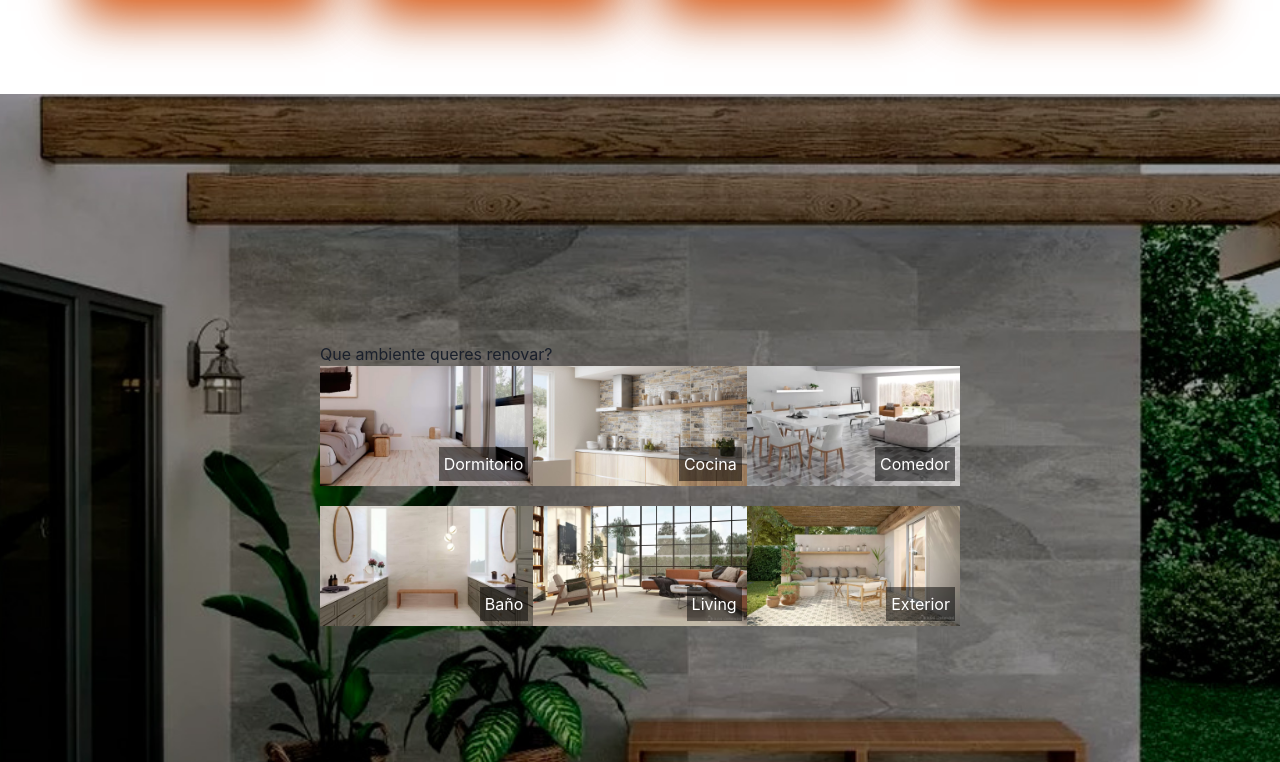
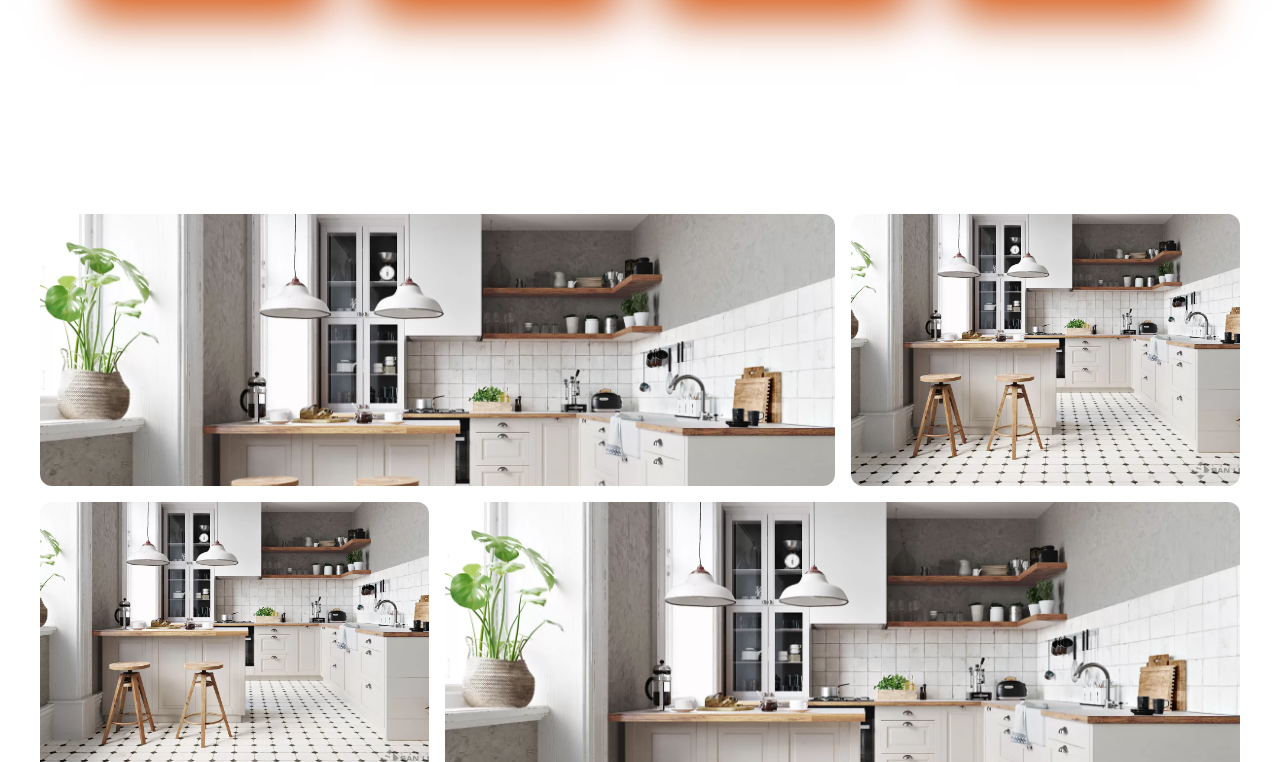
Before and after one commit to Colifaa/Cer-micas, a Next.js app: page / in a window 1280 px wide. Shown: the part 3778-4540 px from the top of the page. Built offline with nearby package versions, Linux system fonts and the light colour scheme.

Commit message:
layout-add

```diff
--- a/package.json
+++ b/package.json
@@ -19,14 +19,16 @@
     "@supabase/auth-ui-react": "^0.4.7",
     "@supabase/auth-ui-shared": "^0.1.8",
     "@supabase/supabase-js": "^2.39.3",
-    "framer-motion": "^11.0.3",
+    "clsx": "^2.1.0",
+    "framer-motion": "^11.0.6",
     "next": "13.5.6",
     "react": "^18.2.0",
     "react-dom": "^18",
     "react-icons": "^5.0.1",
     "react-router-dom": "^6.22.0",
     "react-slick": "^0.30.1",
-    "slick-carousel": "^1.8.1"
+    "slick-carousel": "^1.8.1",
+    "tailwind-merge": "^2.2.1"
   },
   "devDependencies": {
     "autoprefixer": "^10",
--- /dev/null
+++ b/src/components/Layout/Layout.jsx
@@ -0,0 +1,94 @@
+import React, { useState, useRef, useEffect } from "react";
+import  LayoutGrid  from "../ui/layout-grid";
+const SkeletonOne = () => {
+  return (
+    <div>
+      <p className="font-bold text-4xl text-white">House in the woods</p>
+      <p className="font-normal text-base text-white"></p>
+      <p className="font-normal text-base my-4 max-w-lg text-neutral-200">
+        A serene and tranquil retreat, this house in the woods offers a peaceful
+        escape from the hustle and bustle of city life.
+      </p>
+    </div>
+  );
+};
+
+const SkeletonTwo = () => {
+  return (
+    <div>
+      <p className="font-bold text-4xl text-white">House above the clouds</p>
+      <p className="font-normal text-base text-white"></p>
+      <p className="font-normal text-base my-4 max-w-lg text-neutral-200">
+        Perched high above the world, this house offers breathtaking views and a
+        unique living experience. It&apos;s a place where the sky meets home,
+        and tranquility is a way of life.
+      </p>
+    </div>
+  );
+};
+const SkeletonThree = () => {
+  return (
+    <div>
+      <p className="font-bold text-4xl text-white">Greens all over</p>
+      <p className="font-normal text-base text-white"></p>
+      <p className="font-normal text-base my-4 max-w-lg text-neutral-200">
+        A house surrounded by greenery and nature&apos;s beauty. It&apos;s the
+        perfect place to relax, unwind, and enjoy life.
+      </p>
+    </div>
+  );
+};
+const SkeletonFour = () => {
+  return (
+    <div>
+      <p className="font-bold text-4xl text-white">Rivers are serene</p>
+      <p className="font-normal text-base text-white"></p>
+      <p className="font-normal text-base my-4 max-w-lg text-neutral-200">
+        A house by the river is a place of peace and tranquility. It&apos;s the
+        perfect place to relax, unwind, and enjoy life.
+      </p>
+    </div>
+  );
+};
+
+const cards = [
+  {
+    id: 1,
+    content: <SkeletonOne />,
+    className: "md:col-span-2",
+    thumbnail:
+      "/images/carro1.png",
+  },
+  {
+    id: 2,
+    content: <SkeletonTwo />,
+    className: "col-span-1",
+    thumbnail:
+      "/images/carro1.png",
+  },
+  {
+    id: 3,
+    content: <SkeletonThree />,
+    className: "col-span-1",
+    thumbnail:
+      "/images/carro1.png",
+  },
+  {
+    id: 4,
+    content: <SkeletonFour />,
+    className: "md:col-span-2",
+    thumbnail:
+      "/images/carro1.png",
+  },
+
+];
+
+
+function LayoutGridDemo() {
+  return (
+    <div className="h-screen py-20 w-full">
+      <LayoutGrid cards={cards} />
+    </div>
+  );
+};
+ export default LayoutGridDemo
--- /dev/null
+++ b/src/components/Ui/layout-grid.jsx
@@ -0,0 +1,104 @@
+import React, { useState, useRef, useEffect } from "react";
+import { motion } from "framer-motion";
+import  cn  from "@/utils/cn";
+import Image from "next/image";
+
+const LayoutGrid = ({ cards }) => {
+  const [selected, setSelected] = useState(null);
+  const [lastSelected, setLastSelected] = useState(null);
+
+  const handleClick = (card) => {
+    setLastSelected(selected);
+    setSelected(card);
+  };
+
+  const handleOutsideClick = () => {
+    setLastSelected(selected);
+    setSelected(null);
+  };
+
+  return (
+    <div className="w-full h-full p-10 grid grid-cols-1 md:grid-cols-3  max-w-7xl mx-auto gap-4 ">
+      {cards.map((card, i) => (
+        <div key={i} className={cn(card.className, "")}>
+          <motion.div
+            onClick={() => handleClick(card)}
+            className={cn(
+              card.className,
+              "relative overflow-hidden",
+              selected?.id === card.id
+                ? "rounded-lg cursor-pointer fixed inset-0 h-1/2 w-full md:w-1/2 m-auto z-50 flex justify-center items-center flex-wrap flex-col"
+                : lastSelected?.id === card.id
+                ? "z-40 bg-white rounded-xl h-full w-full"
+                : "bg-white rounded-xl h-full w-full"
+            )}
+            layout
+          >
+            {selected?.id === card.id && <SelectedCard selected={selected} />}
+            <BlurImage card={card} />
+          </motion.div>
+        </div>
+      ))}
+      <motion.div
+        onClick={handleOutsideClick}
+        className={cn(
+          "absolute h-full w-full left-0 top-0 bg-black opacity-0 z-10",
+          selected?.id ? "pointer-events-auto" : "pointer-events-none"
+        )}
+        animate={{ opacity: selected?.id ? 0.3 : 0 }}
+      />
+    </div>
+  );
+};
+
+const BlurImage = ({ card }) => {
+  const [loaded, setLoaded] = useState(false);
+  return (
+    <Image
+      src={card.thumbnail}
+      height="500"
+      width="500"
+      onLoad={() => setLoaded(true)}
+      className={cn(
+        "object-cover object-top absolute inset-0 h-full w-full transition duration-200",
+        loaded ? "blur-none" : "blur-md"
+      )}
+      alt="thumbnail"
+    />
+  );
+};
+
+const SelectedCard = ({ selected }) => {
+  return (
+    <div className="bg-transparent h-full w-full flex flex-col justify-end rounded-lg shadow-2xl relative z-[60]">
+      <motion.div
+        initial={{
+          opacity: 0,
+        }}
+        animate={{
+          opacity: 0.6,
+        }}
+        className="absolute inset-0 h-full w-full bg-black opacity-60 z-10"
+      />
+      <motion.div
+        initial={{
+          opacity: 0,
+          y: 100,
+        }}
+        animate={{
+          opacity: 1,
+          y: 0,
+        }}
+        transition={{
+          duration: 0.3,
+          ease: "easeInOut",
+        }}
+        className="relative px-8 pb-4 z-[70]"
+      >
+        {selected?.content}
+      </motion.div>
+    </div>
+  );
+};
+
+export default LayoutGrid ;
--- a/src/pages/index.js
+++ b/src/pages/index.js
@@ -8,7 +8,7 @@
 import Footer from '@/components/Footer/Footer';
 import Cards from '@/components/Cards/Cards';
 import Marcas from '@/components/Marcas/Marcas';
-
+import LayoutGridDemo from '../components/Layout/Layout';
 import Loader from '@/components/Loader/Loader';
 import ScrollingMenu from '@/components/ScrollingMenu/ScrollingMenu';
 import Carousel2 from '@/components/Carousel2/Carousel2'
@@ -33,11 +33,12 @@
       ) : (
         <>
           <Navbar />
-          <Carousel2></Carousel2>
+          <Carousel2/>
           <Landing />
           <Carousel />
           <Cards />
-          <ScrollingMenu/>
+
+          <LayoutGridDemo/>
           <Footer />
         </>
       )}
--- a/src/pages/pruebas.js
+++ b/src/pages/pruebas.js
@@ -1,16 +1,10 @@
+import LayoutGridDemo from '../components/Layout/Layout';
 
-import EditProductForm from '@/components/CreateProduct/ModalEditProduct'
-import CardDetailProduct from '@/components/CreateProduct/ModalDetailProduct'
 import React from 'react'
-import ModalEditProduct from '@/components/CreateProduct/ModalEditProduct'
-import NavBar from '@/components/NavBar/Navbar'
-import Alerta from '@/components/AlertsAdmin/AlertCreate'
-import AdminProfileModal from '@/components/AdminProfile/AdminProfileModal'
-
 
 function pruebas() {
   return (
-    <div><AdminProfileModal/></div>
+      <LayoutGridDemo/>
   )
 }
 
```
Also changed, not shown: 1 other file (tests, documents, lock files or other folders).
